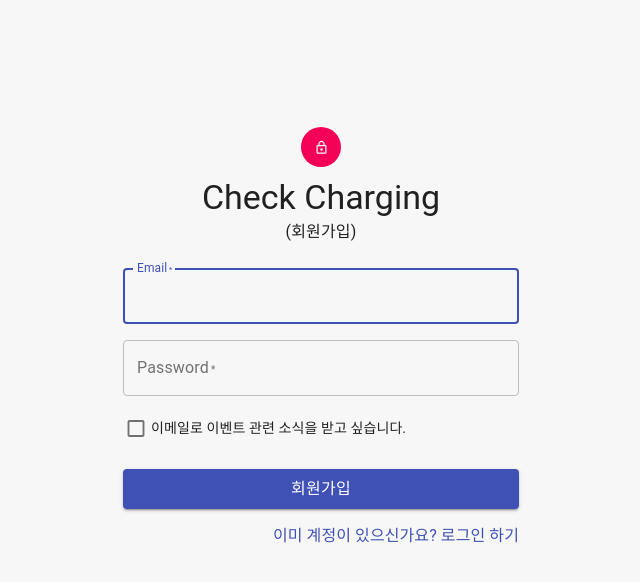
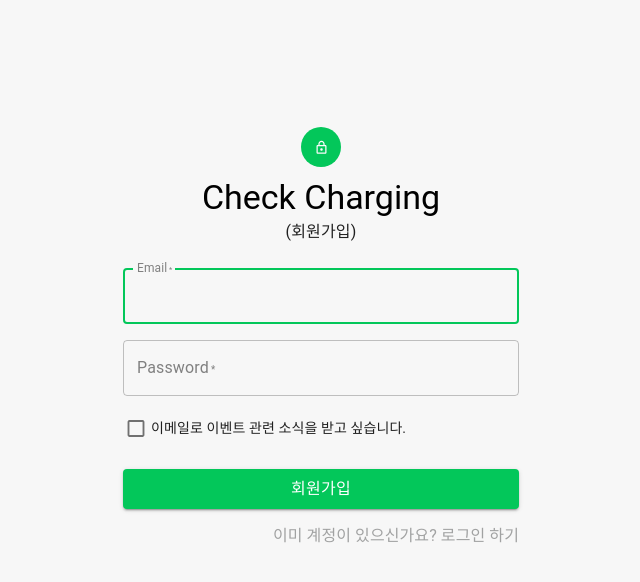
Before and after one commit to seungwonleee/firebase-auth, a React (Create React App) app: page /register in a window 1280 px wide. Shown: the top 582 px of the page, without its empty margins (319-959 px from the left). Built offline with nearby package versions, Linux system fonts and the light colour scheme; no server answers.

Commit message:
register page 디자인 변경, theme colors 추가

```diff
--- a/src/App.js
+++ b/src/App.js
@@ -17,7 +17,7 @@ const GlobalStyle = createGlobalStyle`
   }
   a {
     text-decoration:none;
-    color: #3F51B5;
+    color: #A1A2A2;
   }
 `;
 
--- a/src/Theme/theme.js
+++ b/src/Theme/theme.js
@@ -45,10 +45,12 @@ const verticalInterval = {
 };
 
 const colors = {
+  green: "#03C75A",
+  hover: "#11a653",
+  link: "#A1A2A2",
   black: "#000000",
   white: "#FFFFFF",
   gray: "#767676",
-  green: "#03C75A",
   DarkMode: "#222222",
 };
 
--- a/src/components/RegisterPage/RegisterPage.js
+++ b/src/components/RegisterPage/RegisterPage.js
@@ -26,20 +26,56 @@ const useStyles = makeStyles((theme) => ({
   },
   avatar: {
     margin: theme.spacing(1),
-    backgroundColor: theme.palette.secondary.main,
+    backgroundColor: "#03C75A",
   },
   form: {
     width: "100%", // Fix IE 11 issue.
     marginTop: theme.spacing(3),
   },
+  textField: {
+    "& .MuiOutlinedInput-root .MuiOutlinedInput-notchedOutline": {
+      borderColor: "light-gray",
+    },
+    "&:hover .MuiOutlinedInput-root .MuiOutlinedInput-notchedOutline": {
+      borderColor: "#03C75A",
+    },
+    "& .MuiOutlinedInput-root.Mui-focused .MuiOutlinedInput-notchedOutline": {
+      borderColor: "#03C75A",
+    },
+    "& .MuiOutlinedInput-input": {
+      color: "black",
+    },
+    "&:hover .MuiOutlinedInput-input": {
+      color: "gray",
+    },
+    "& .MuiOutlinedInput-root.Mui-focused .MuiOutlinedInput-input": {
+      color: "black",
+    },
+    "& .MuiInputLabel-outlined": {
+      color: "gray",
+    },
+    "&:hover .MuiInputLabel-outlined": {
+      color: "gray",
+    },
+    "& .MuiInputLabel-outlined.Mui-focused": {
+      color: "gray",
+    },
+  },
   submit: {
     margin: theme.spacing(3, 0, 2),
+    background: "#03C75A",
+    "&:hover": {
+      background: "#11a653",
+    },
   },
   title: {
     fontSize: "3.4rem",
   },
   text: {
     fontSize: "1.6rem",
+  },
+  titleLink: {
+    color: "black",
   },
 }));
 
@@ -118,9 +154,11 @@ const RegisterPage = () => {
           <Avatar className={classes.avatar}>
             <LockOutlinedIcon />
           </Avatar>
-          <Typography component="h1" variant="h5" className={classes.title}>
-            Check Charging
-          </Typography>
+          <Link to="/" className={classes.titleLink}>
+            <Typography component="h1" variant="h5" className={classes.title}>
+              Check Charging
+            </Typography>
+          </Link>
           <Typography className={classes.text}>(회원가입)</Typography>
           <form className={classes.form} onSubmit={handleCreateAccount}>
             <Grid container spacing={2}>
@@ -139,6 +177,7 @@ const RegisterPage = () => {
                   onChange={handleInput}
                   inputProps={{ className: classes.text }} // font size of input text
                   InputLabelProps={{ className: classes.text }} // font size of input label
+                  className={classes.textField}
                 />
               </Grid>
               <Grid item xs={12}>
@@ -155,6 +194,7 @@ const RegisterPage = () => {
                   onChange={handleInput}
                   inputProps={{ className: classes.text }} // font size of input text
                   InputLabelProps={{ className: classes.text }} // font size of input label
+                  className={classes.textField}
                 />
               </Grid>
               <Grid item xs={12}>
@@ -162,7 +202,7 @@ const RegisterPage = () => {
                   control={
                     <Checkbox
                       value="allowExtraEmails"
-                      color="primary"
+                      color="default"
                       style={{ transform: "scale(1.5)", paddingLeft: "1.5rem" }}
                     />
                   }
```
